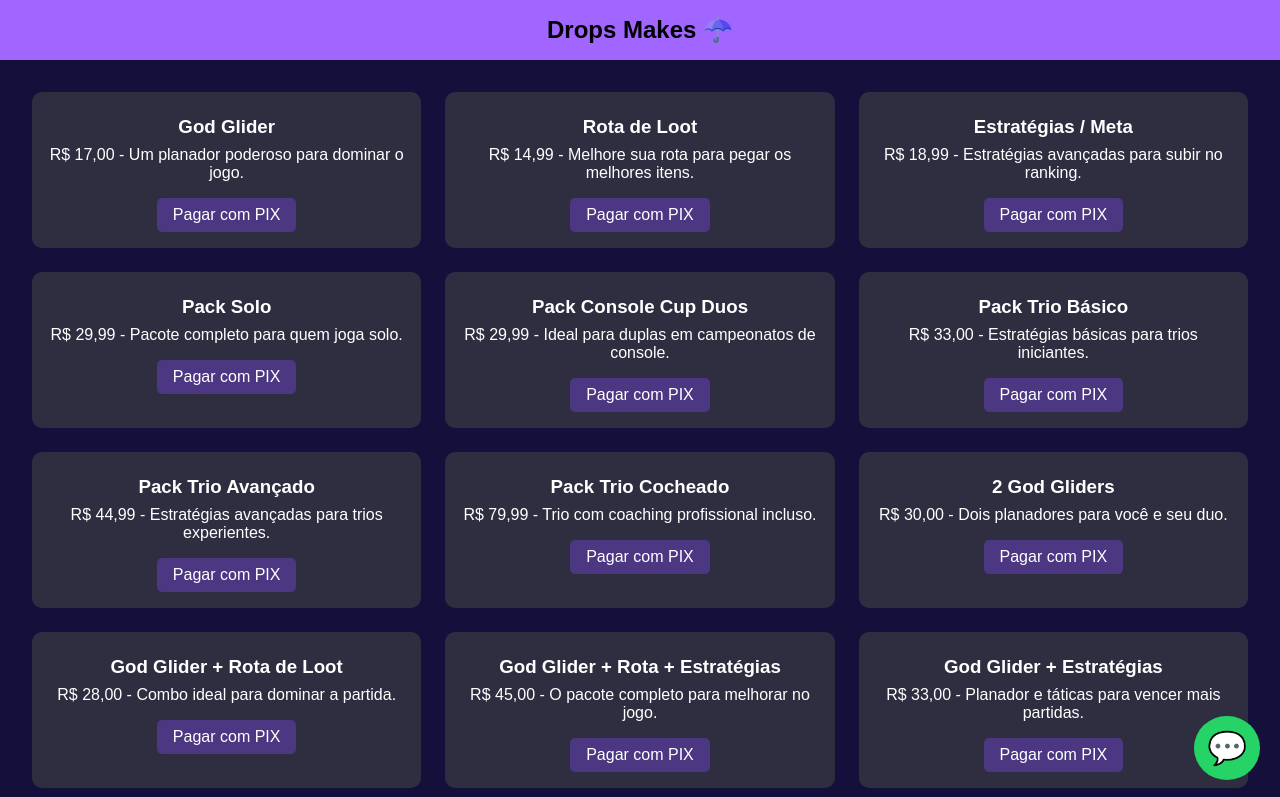
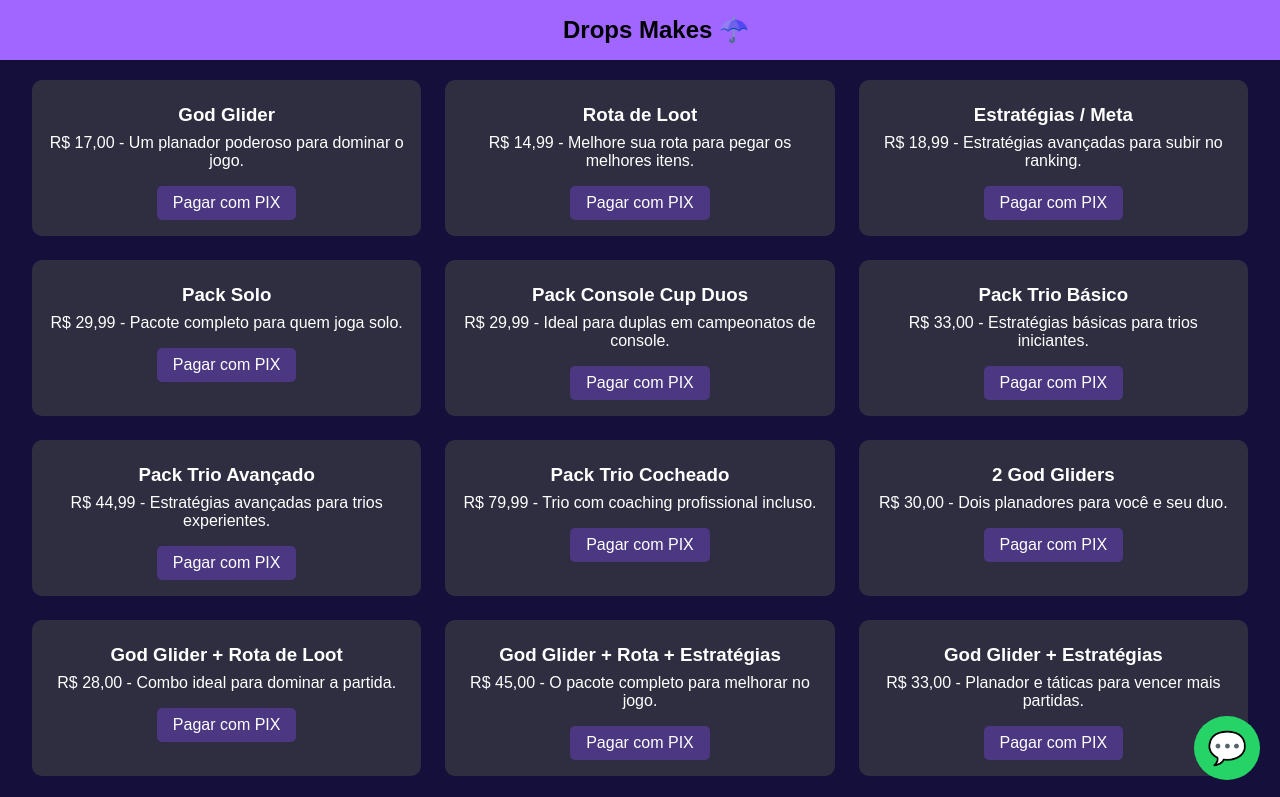
Before and after one commit to dropsmakess/drops-makes, a plain HTML site: page index.html in a window 1280 px wide. Shown: the top 797 px of the page. Drawn offline with Linux system fonts and the light colour scheme.

Commit message:
Update index.html

```diff
--- a/index.html
+++ b/index.html
@@ -1,3 +1,4 @@
+
 <!DOCTYPE html>
 <html lang="pt-BR">
 <head>
@@ -19,23 +20,16 @@
       text-align: center;
       font-size: 1.5rem;
       font-weight: bold;
-    }
-    header {
-      background-color: #3b2a6d;
-      padding: 1rem;
-      text-align: center;
-    }
-    header img {
-      max-width: 100%;
-      height: auto;
-      display: block;
-      margin: 0 auto;
+      position: fixed;
+      top: 0;
+      width: 100%;
+      z-index: 1000;
     }
     .produtos {
       display: grid;
       grid-template-columns: repeat(auto-fit, minmax(300px, 1fr));
       gap: 1.5rem;
-      padding: 2rem;
+      padding: 5rem 2rem 2rem; /* espaço extra no topo para a tarja */
     }
     .produto {
       background-color: #2e2e40;
```
